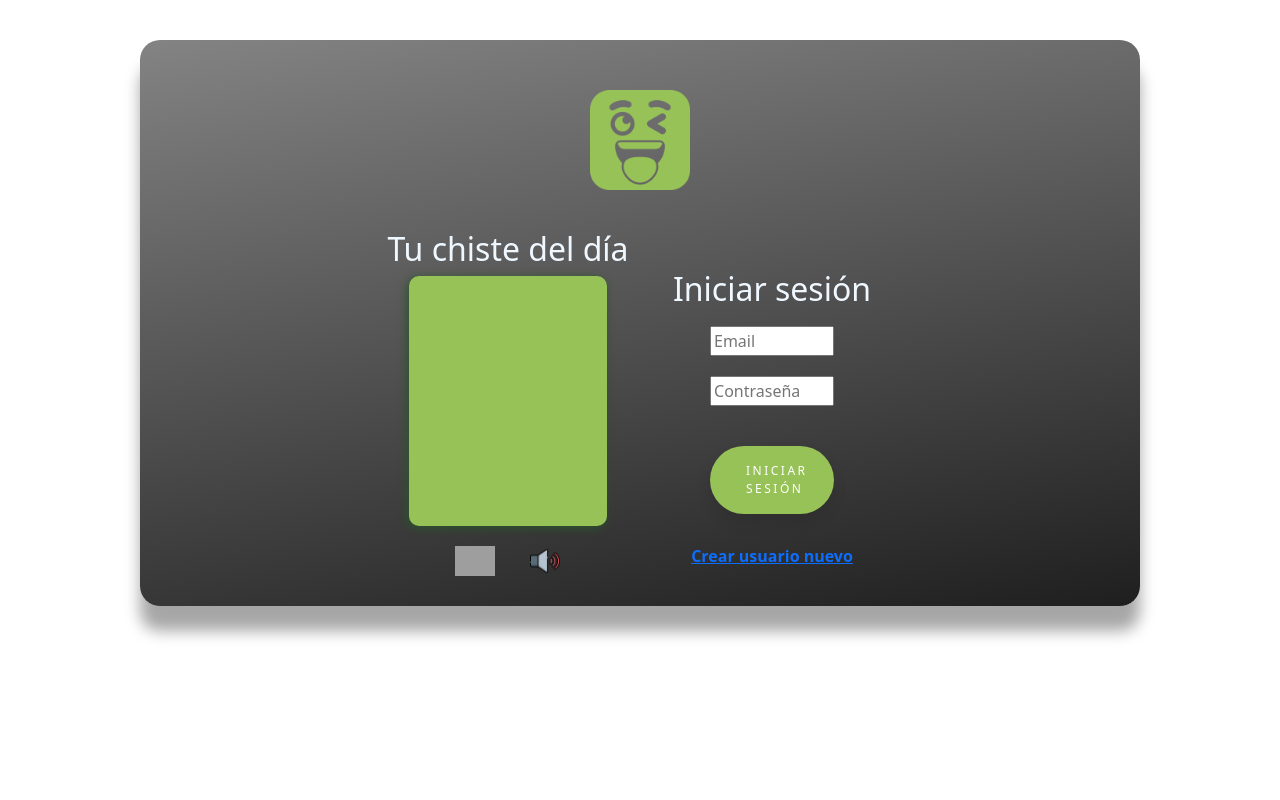
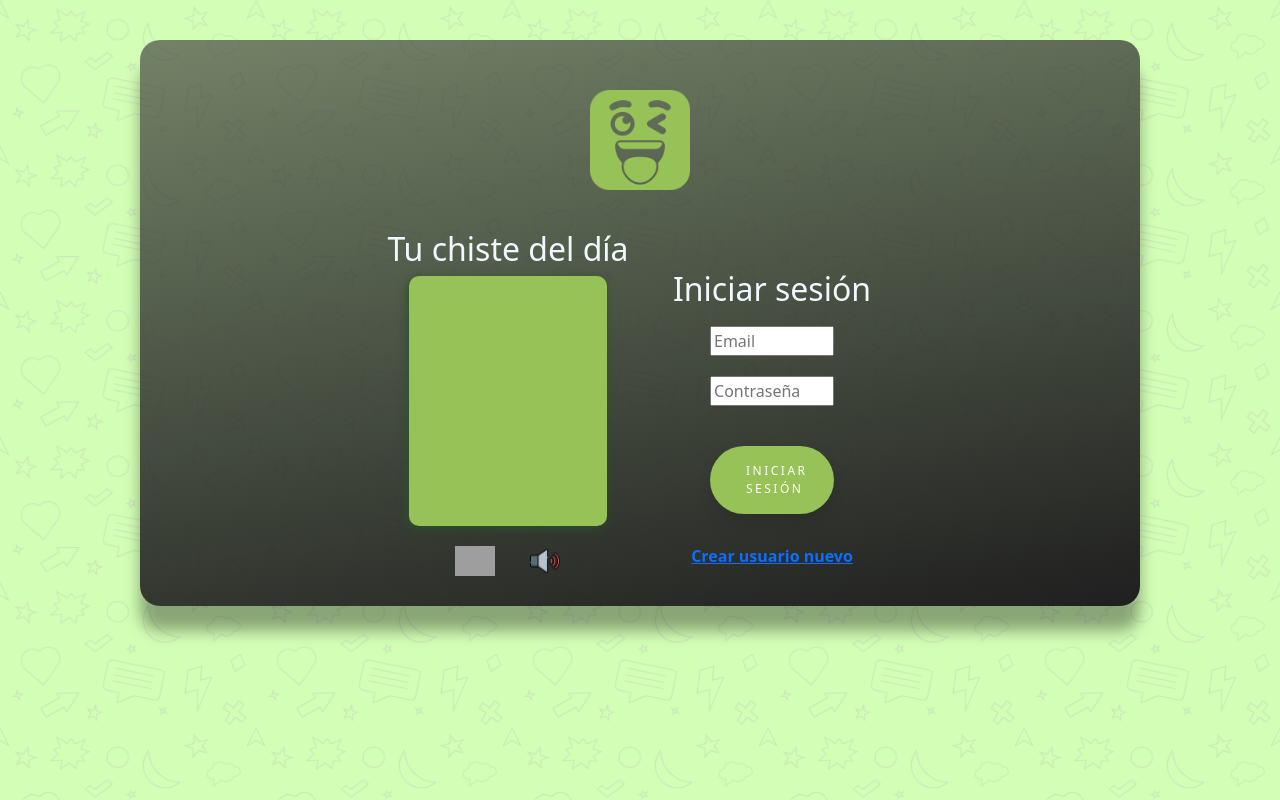
Before and after one commit to Wahandri/JokesWeb-2.0, a React (Create React App) app in the folder frontEnd/: page / in a window 1280 px wide. Shown: the top 800 px of the page. Built offline with nearby package versions, Linux system fonts and the light colour scheme; no server answers; grey boxes are pictures that could not be loaded; a web font is replaced by a local one.

Commit message:
update auth.js

```diff
--- a/frontEnd/src/App.css
+++ b/frontEnd/src/App.css
@@ -10,7 +10,7 @@
 Body {
     display: flex;
     flex-direction: column;
-
+    background-image: url(./images/fondo.png);
     background-size: 20%;
     background-color: #ffffff;
     font-weight: bold;
```
